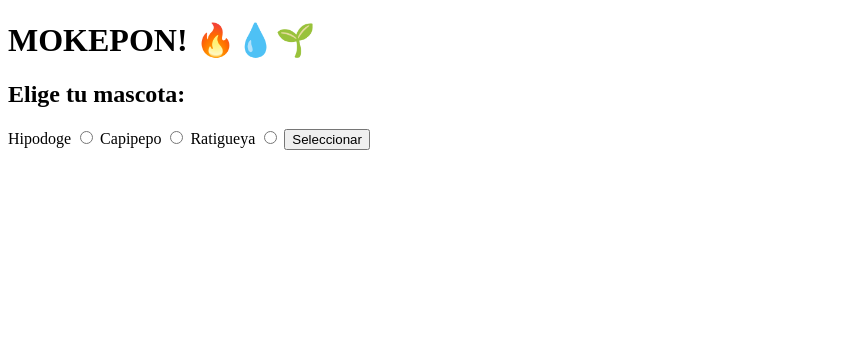
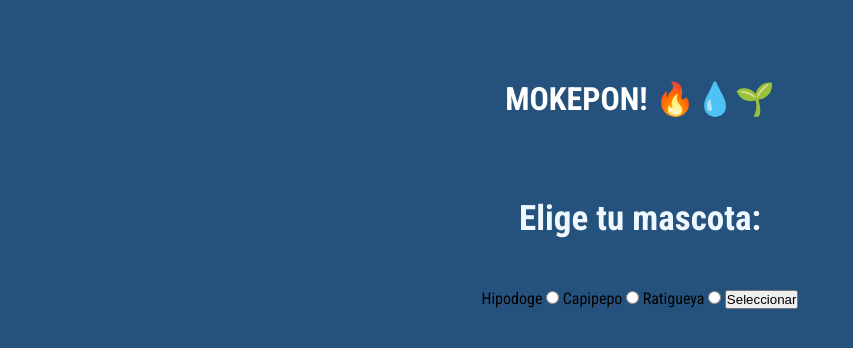
Before and after one commit to davidsm09/basic-development, a website: page Mokepon/juego.html in a window 1280 px wide. Shown: the whole page, without its empty margins (0-853 px from the left). Drawn offline with Linux system fonts and the light colour scheme.

Commit message:
inicamos css y estilos

```diff
--- a/Mokepon/juego.html
+++ b/Mokepon/juego.html
@@ -6,13 +6,17 @@
         <meta charset="utf-8" />
         <title>MOKEPON!</title>
         <script src="/Mokepon/juego.js"></script>
+        <link rel="stylesheet" href="/Mokepon/style.css">
+        <link rel="preconnect" href="https://fonts.googleapis.com">
+        <link rel="preconnect" href="https://fonts.gstatic.com" crossorigin>
+        <link href="https://fonts.googleapis.com/css2?family=Roboto+Condensed:wght@300;400;700&display=swap" rel="stylesheet">
     </head>
 
 
     <body>
         <h1>MOKEPON! 🔥💧🌱</h1>
 
-        <section id="seleccionar-mascota">
+        <section class="elegir-mascota" id="seleccionar-mascota">
 
             <h2>Elige tu mascota:</h2>
 
@@ -26,12 +30,12 @@
             <input type="radio" name="mascota" id="ratigueya" />
 
             <button id="boton-mascota">Seleccionar</button>
+
         </section>
 
         <section id="seleccionar-ataque">
             <h2>Elige tu ataque:</h2>
 
-            <h2>Elige tu ataque:</h2>
             <p>Tu mascota <span id="mascota-jugador"></span> tiene <span id="vidas-jugador">3</span> vidas</p>
             <p>La mascota <span id="mascota-enemigo"></span> del enemigo tiene <span id="vidas-enemigo">3</span> vidas</p>
 
--- /dev/null
+++ b/Mokepon/style.css
@@ -0,0 +1,29 @@
+* {
+    padding: 0;
+    margin: 0;
+    box-sizing: border-box;
+}
+
+body{
+    font-family: 'Roboto Condensed', sans-serif;
+    background-color: #25527C ;
+    text-align: center;
+}
+
+body h1 {
+    margin-top: 80px;
+    color: white;
+}
+
+.elegir-mascota {
+    padding: 80px 0;
+}
+.elegir-mascota h2 {
+    margin-bottom: 50px;
+    color: aliceblue;
+    font-size: 35px;
+}
+
+#seleccionar-ataque {
+    padding: 80px 0;
+}
```
